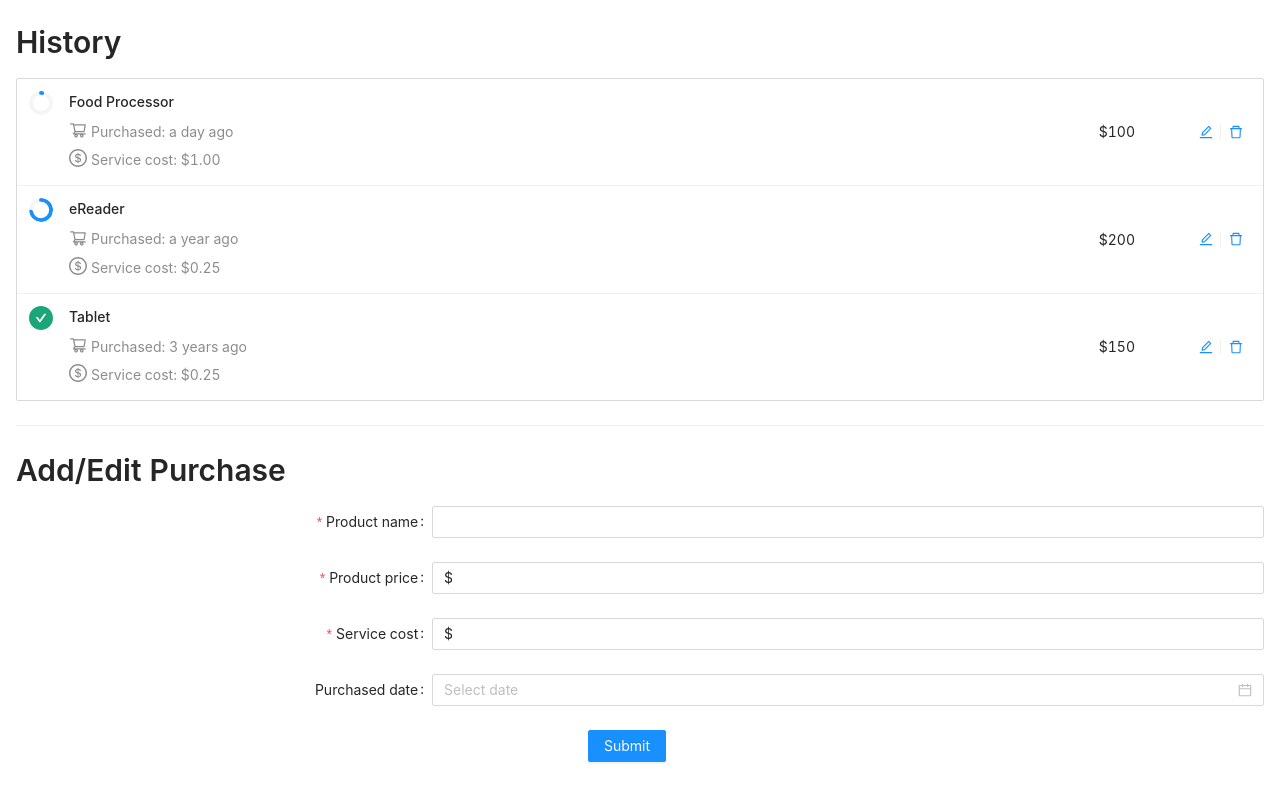
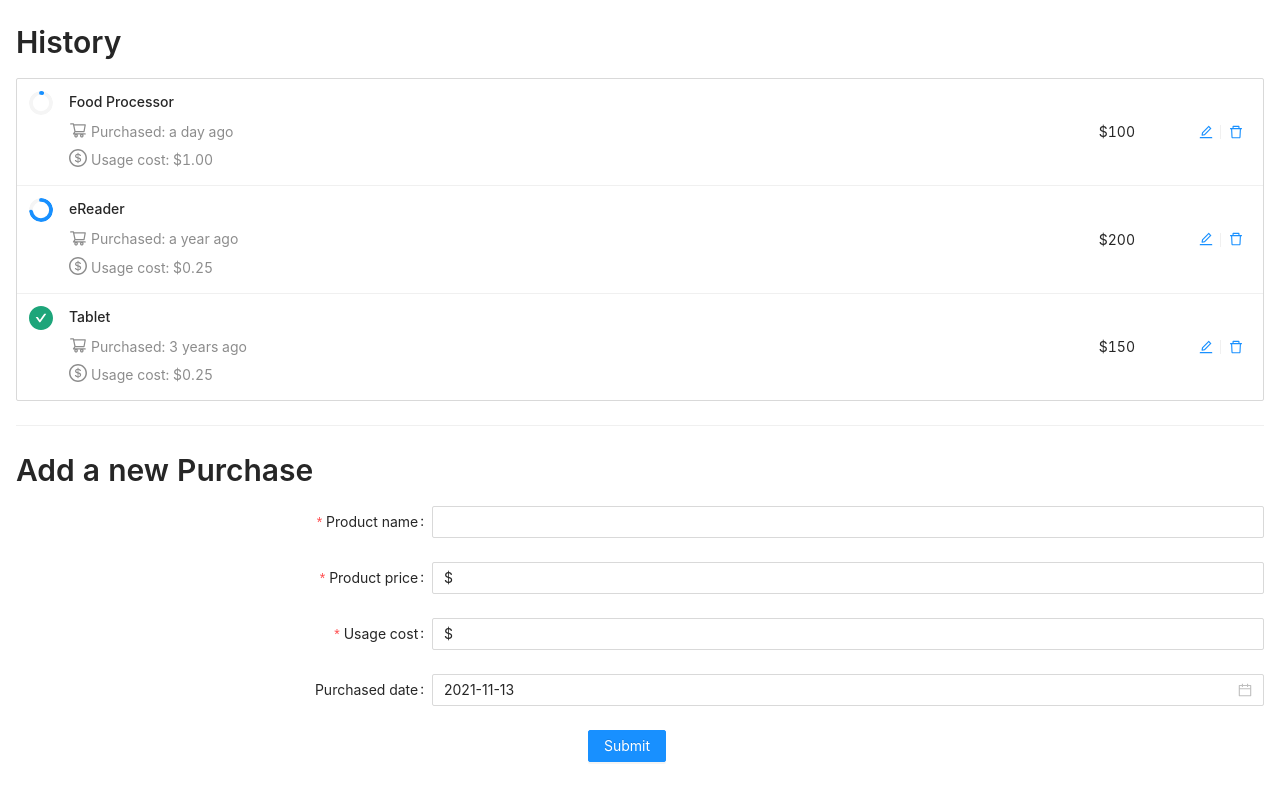
Before and after one commit to kietnguyen/purchase-management, a React (Create React App) app: page / in a window 1280 px wide. Shown: the part 276-1076 px from the top of the page. Built offline with nearby package versions, Linux system fonts and the light colour scheme.

Commit message:
Add purchase to redux store

```diff
--- a/package.json
+++ b/package.json
@@ -18,6 +18,7 @@
     "react-scripts": "4.0.3",
     "redux": "^4.1.2",
     "styled-components": "^5.3.3",
+    "uuid": "^8.3.2",
     "web-vitals": "^1.0.1"
   },
   "scripts": {
--- a/src/actions/purchases.js
+++ b/src/actions/purchases.js
@@ -1,5 +1,10 @@
 export const types = {
+  ADD_PURCHASE: 'ADD_PURCHASE',
   GET_PURCHASES: 'GET_PURCHASES',
+};
+
+export const addPurchase = (purchase) => {
+  return { type: types.ADD_PURCHASE, payload: { ...purchase } };
 };
 
 export const getPurchases = () => {
--- a/src/components/Purchase/index.js
+++ b/src/components/Purchase/index.js
@@ -1,6 +1,10 @@
 import { Button, DatePicker, Form, Input, Typography } from 'antd';
-import React from 'react';
+import moment from 'moment';
+import React, { useState } from 'react';
+import { useDispatch } from 'react-redux';
 import styled from 'styled-components';
+import { v4 as uuid } from 'uuid';
+import { addPurchase } from '../../actions/purchases';
 import { dateFormat } from '../../utils/datetime';
 import { Content } from '../common/styles';
 
@@ -31,12 +35,38 @@ const CenterContainer = styled.div`
 `;
 
 const Purchase = () => {
+  const dispatch = useDispatch();
+
+  const today = moment();
+  const initialValues = { name: '', price: '', usageCost: '', purchasedDate: today };
+  const [form] = Form.useForm();
+
+  const [name, setName] = useState(initialValues.name);
+  const [price, setPrice] = useState(initialValues.price);
+  const [usageCost, setUsageCost] = useState(initialValues.usageCost);
+  const [purchasedDate, setPurchasedDate] = useState(initialValues.purchasedDate);
+
+  const onSubmit = () => {
+    dispatch(addPurchase({
+      id: uuid(),
+      name,
+      price: parseFloat(price),
+      usageCost: parseFloat(usageCost),
+      purchasedAt: moment(purchasedDate).format('X'),
+    }));
+
+    form.resetFields();
+  };
+
   return (
     <Content>
-      <Title level={2}>Add/Edit Purchase</Title>
+      <Title level={2}>Add a new Purchase</Title>
       <Form
+        form={form}
         name='purchase'
         autoComplete='off'
+        initialValues={initialValues}
+        onFinish={onSubmit}
         {...formItemLayout}
       >
         <Form.Item
@@ -44,7 +74,9 @@ const Purchase = () => {
           name='name'
           rules={[{ required: true, message: 'Please input Product name' }]}
         >
-          <Input />
+          <Input value={name}
+                 onChange={(e) => setName(e.target.value)}
+          />
         </Form.Item>
 
         <Form.Item
@@ -52,22 +84,31 @@ const Purchase = () => {
           name='price'
           rules={[{ required: true, message: 'Please input Product price' }]}
         >
-          <Input prefix='$' type='number' min={0} />
+          <Input prefix='$' type='number' min={0} step='0.01' value={price}
+                 onChange={(e) => setPrice(e.target.value)}
+          />
         </Form.Item>
 
         <Form.Item
-          label='Service cost'
-          name=''
-          rules={[{ required: true, message: 'Please input Service cost' }]}
+          label='Usage cost'
+          name='usageCost'
+          rules={[{ required: true, message: 'Please input Usage cost' }]}
         >
-          <Input prefix='$' type='number' min={0} />
+          <Input prefix='$' type='number' min={0} step='0.01' value={usageCost}
+                 onChange={(e) => setUsageCost(e.target.value)}
+          />
         </Form.Item>
 
         <Form.Item
           label='Purchased date'
-          name='purchasedAt'
+          name='purchasedDate'
+          value={purchasedDate}
         >
-          <DatePicker format={dateFormat} style={{ width: '100%' }} />
+          <DatePicker
+            format={dateFormat} style={{ width: '100%' }} value={purchasedDate}
+            onChange={(date, dateString) => setPurchasedDate(dateString)}
+
+          />
         </Form.Item>
 
         <Form.Item style={{ display: 'flex', justifyContent: 'center' }}>
@@ -81,4 +122,5 @@ const Purchase = () => {
     </Content>
   );
 };
+
 export default Purchase;
--- a/src/components/PurchaseList/purchaseItem.js
+++ b/src/components/PurchaseList/purchaseItem.js
@@ -36,7 +36,7 @@ const itemDescription = (item) => (
     Purchased: {dateFormatter(item.purchasedAt)}
     <br />
     <IconWrapper><DollarCircleOutlined /></IconWrapper>
-    Service cost: {priceFormatter(item.serviceCost, { precision: 2 })}
+    Usage cost: {priceFormatter(item.usageCost, { precision: 2 })}
   </>
 );
 
--- a/src/reducers/purchases.js
+++ b/src/reducers/purchases.js
@@ -5,7 +5,7 @@ const initialState = [
     id: 1,
     name: 'Food Processor',
     price: 100,
-    serviceCost: 1,
+    usageCost: 1,
     currentUsage: 5,
     expectedUsage: 100,
     purchasedAt: 1636709651,
@@ -14,7 +14,7 @@ const initialState = [
     id: 2,
     name: 'eReader',
     price: 200,
-    serviceCost: 0.25,
+    usageCost: 0.25,
     currentUsage: 300,
     expectedUsage: 400,
     purchasedAt: 1605519251,
@@ -23,7 +23,7 @@ const initialState = [
     id: 3,
     name: 'Tablet',
     price: 150,
-    serviceCost: 0.25,
+    usageCost: 0.25,
     currentUsage: 625,
     expectedUsage: 600,
     purchasedAt: 1542360851,
@@ -34,6 +34,8 @@ const purchasesReducer = (state = initialState, action) => {
   switch (action.type) {
     case types.GET_PURCHASES:
       return state;
+    case types.ADD_PURCHASE:
+      return state.concat(action.payload);
     default:
       return state;
   }
```
Also changed, not shown: 1 other file (tests, documents, lock files or other folders).
